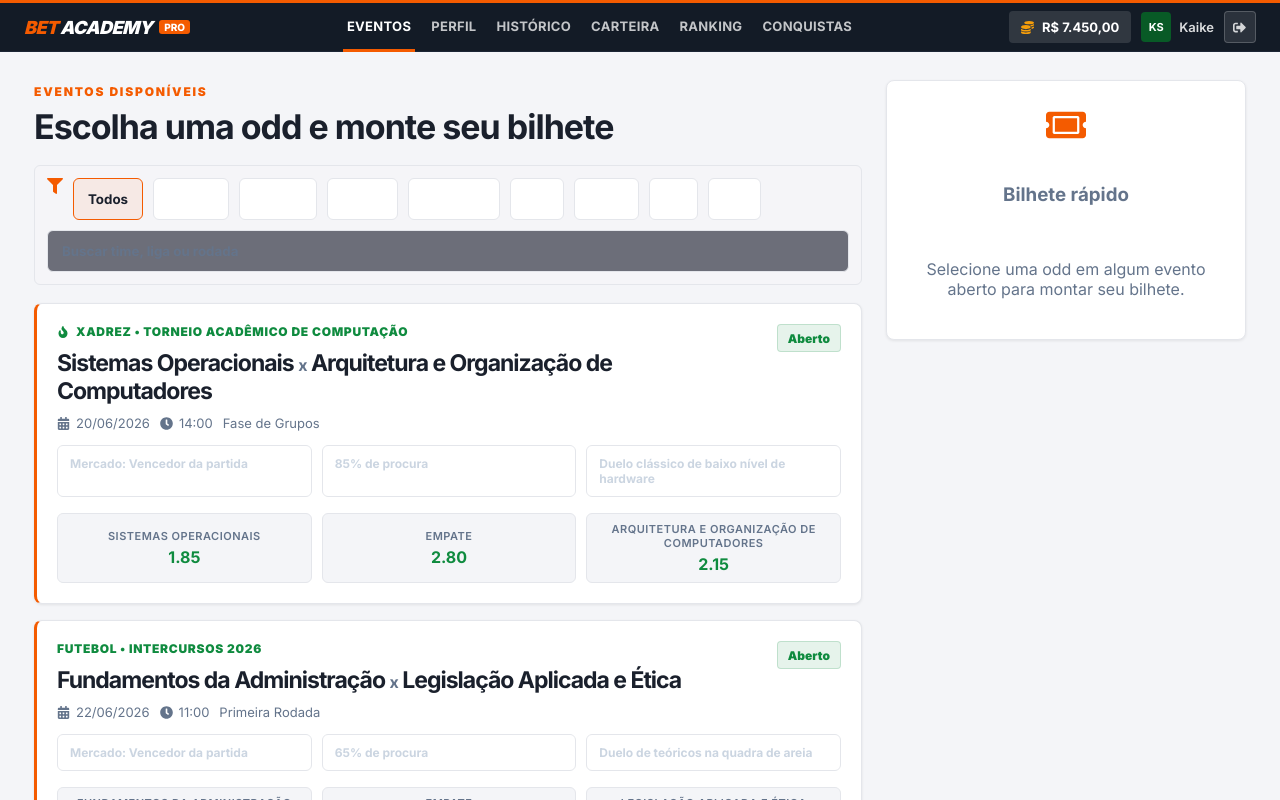
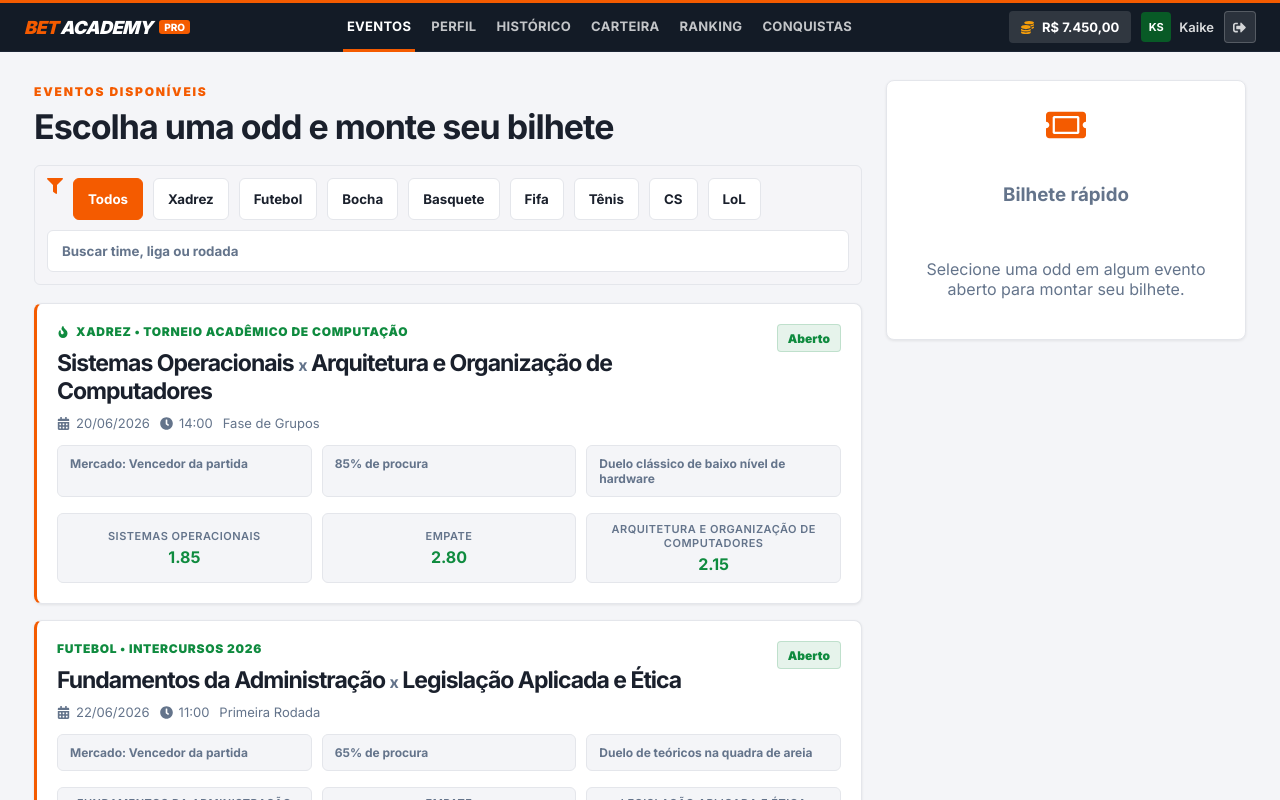
Before and after one commit to Kaike5741/BetAcademyPro, a React (Vite) app in the folder BetAcademyPro/: page /login in a window 1280 px wide. Both pictures are taken after a click on the button "Acessar". Shown: the top 800 px of the page. Built offline with nearby package versions, Linux system fonts and the light colour scheme; data requests are answered from the project's data file.

Commit message:
style: corrige textos claros de filtros, insights e busca no tema claro

```diff
--- a/BetAcademyPro/src/styles/global.css
+++ b/BetAcademyPro/src/styles/global.css
@@ -708,7 +708,22 @@ form { display: grid; gap: 16px; }
   border: 1px solid var(--line);
 }
 .filter-bar svg { color: var(--accent); }
-.filter-bar button { padding: 0 14px; color: white; }
+.filter-bar button {
+  padding: 0 14px;
+  color: var(--text);
+  background: var(--bg-2);
+  border: 1px solid var(--line);
+}
+.filter-bar button:hover {
+  background: rgba(244,91,0,.08);
+  border-color: var(--accent);
+  color: var(--text);
+}
+.filter-bar button.active {
+  background: var(--accent);
+  color: white;
+  border-color: var(--accent);
+}
 .events-grid {
   display: grid;
   grid-template-columns: repeat(3, 1fr);
@@ -944,8 +959,8 @@ form { display: grid; gap: 16px; }
 }
 .event-insights span {
   border: 1px solid var(--line);
-  background: rgba(255,255,255,.045);
-  color: #cbd5e1;
+  background: var(--bg);
+  color: var(--muted);
   border-radius: 6px;
   padding: 10px 12px;
   font-size: 12px;
@@ -964,13 +979,13 @@ form { display: grid; gap: 16px; }
   flex: 1;
   border-radius: 6px;
   border: 1px solid var(--line);
-  background: rgba(2,6,23,.56);
+  background: var(--bg-2);
   color: var(--text);
   padding: 0 14px;
   outline: none;
   font-weight: 700;
 }
-.search-input::placeholder { color: #64748b; }
+.search-input::placeholder { color: var(--muted); }
 
 /* Tela inicial com aparência de plataforma esportiva */
 .sportsbook-hero {
```
